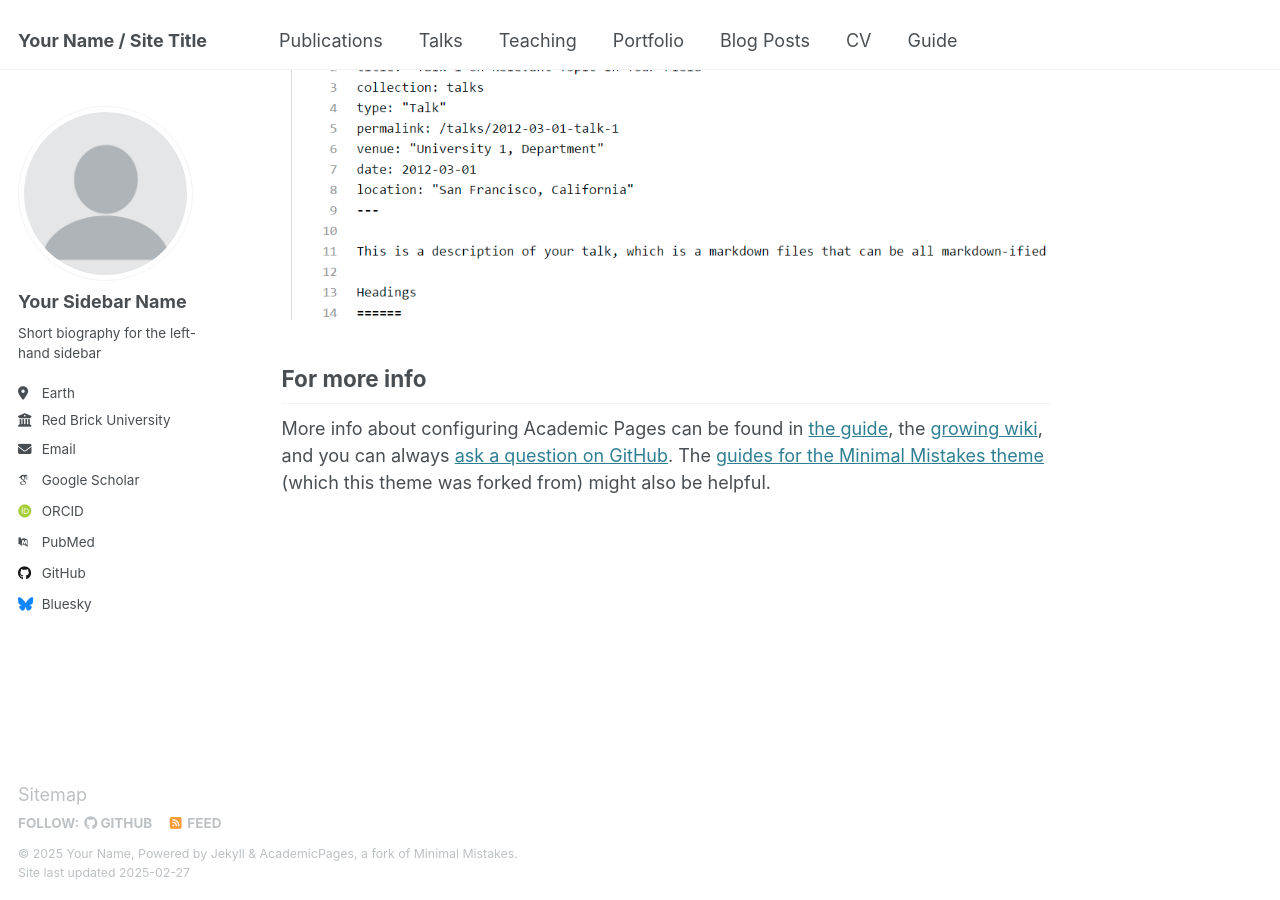
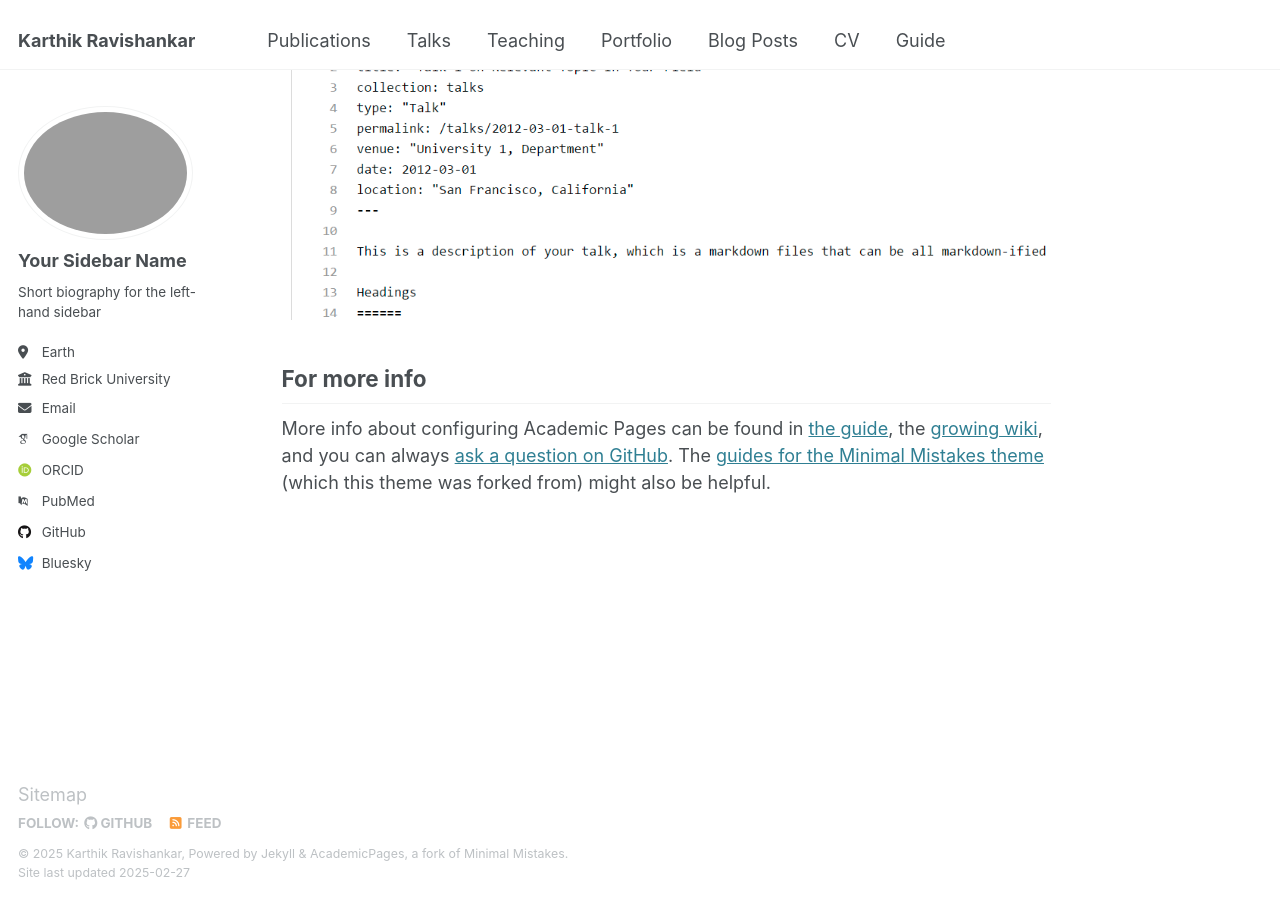
Before and after one commit to Karthik-Ravishankar-Math/Karthik-Ravishankar-Math.github.io, a Jekyll site: the page built from _pages/about.md, in a window 1280 px wide and 900 px high, scrolled down 2642 px. Built offline with Jekyll 4.4.1, drawn with Linux system fonts in a browser that asks for light colours; some web fonts are replaced.

Commit message:
Update _config.yml

```diff
--- a/_config.yml
+++ b/_config.yml
@@ -9,11 +9,11 @@
 # Basic Site Settings
 locale                   : "en-US"
 site_theme               : "default"
-title                    : "Your Name / Site Title"
+title                    : "Karthik Ravishankar"
 title_separator          : "-"
-name                     : &name "Your Name"
-description              : &description "personal description"
-url                      : https://academicpages.github.io # the base hostname & protocol for your site e.g. "https://[your GitHub username].github.io"
+name                     : &name "Karthik Ravishankar"
+description              : &description "PhD student, Mathematics UW-Madison"
+url                      : https://Karthik-Ravishankar-Math.github.io # the base hostname & protocol for your site e.g. "https://[your GitHub username].github.io"
 baseurl                  : "" # the subpath of your site, e.g. "/blog"
 repository               : "academicpages/academicpages.github.io"
 
@@ -22,7 +22,7 @@ repository               : "academicpages/academicpages.github.io"
 #               Additional customization can be done by editing /_includes/author-profile.html
 author:
   # Biographic information
-  avatar           : "profile.png"
+  avatar           : "ProfilePic.HEIC"
   name             : "Your Sidebar Name"
   pronouns         : # example: "she/her"
   bio              : "Short biography for the left-hand sidebar"
```
